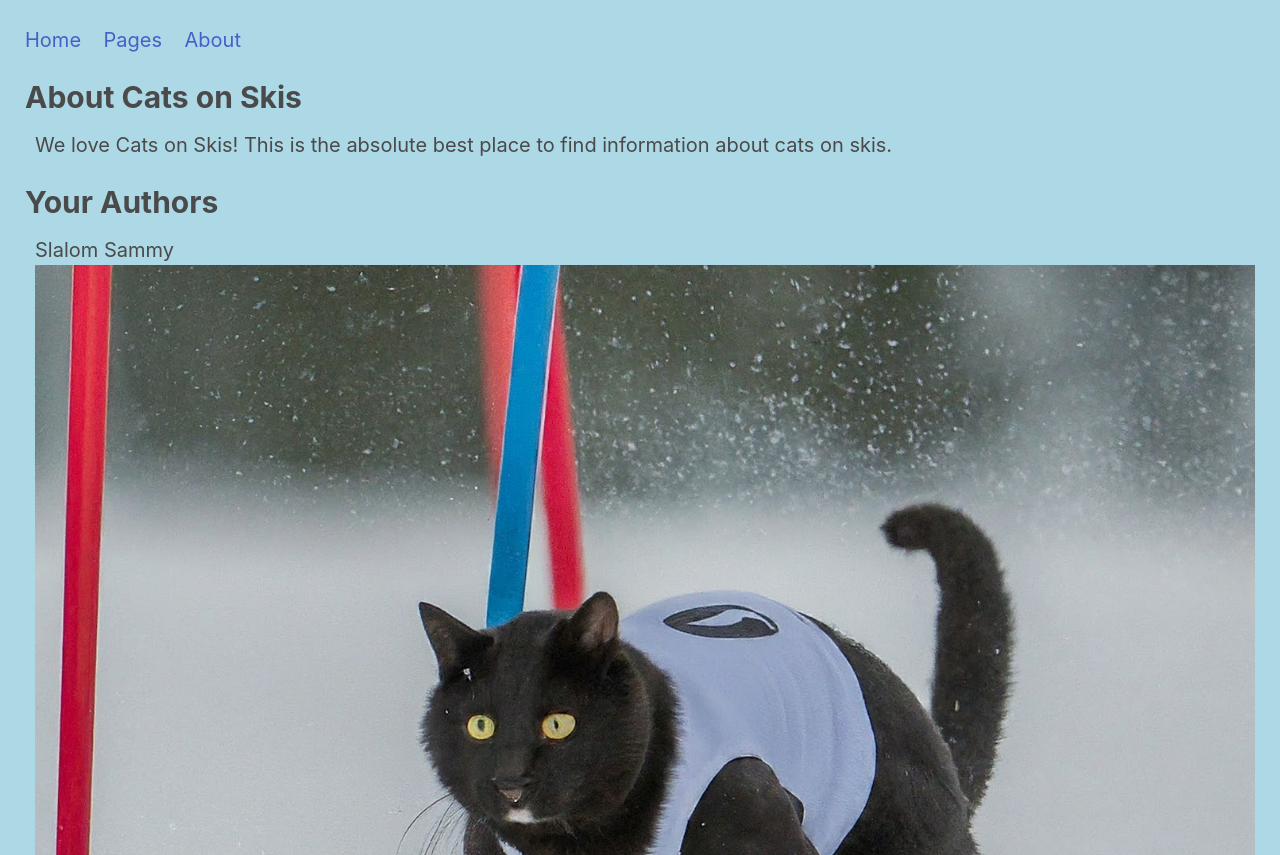
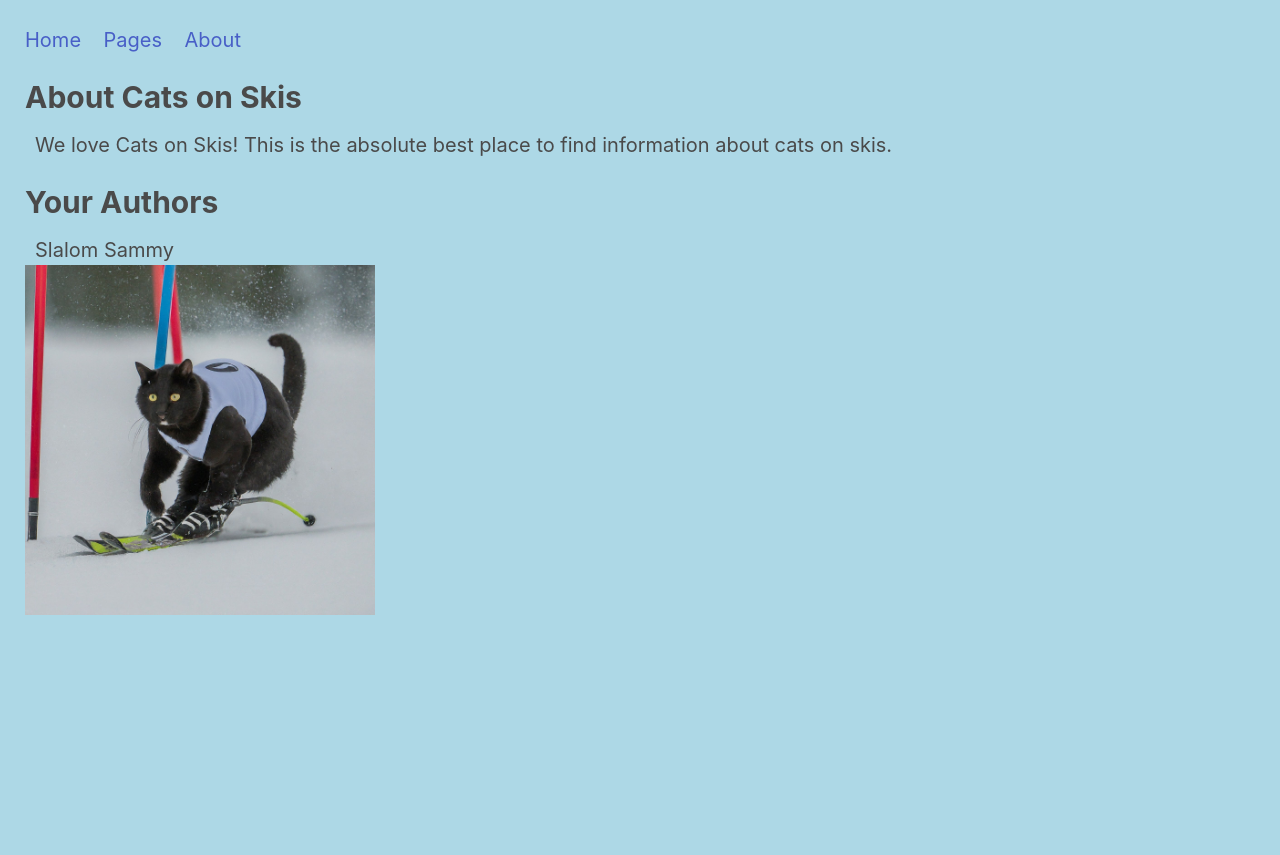
Before and after one commit to TheHex22/lab-4.2.1-starter, a Flask app: page /about in a window 1280 px wide. Shown: the top 855 px of the page. After the commit the page ends 615 px from the top, so only its background shows below. Run offline with Flask 3, Linux system fonts and the light colour scheme.

Commit message:
Update about.html

```diff
--- a/flaskr/templates/about.html
+++ b/flaskr/templates/about.html
@@ -15,7 +15,6 @@ We love Cats on Skis! This is the absolute best place to find information about
 
 <p>
 Slalom Sammy
-<img src="{{ url_for('images', image='slalom-sammy') }}">
 </p>
-
+<img src="{{ url_for('images', image='slalom-sammy') }}" style="width: 350px;">
 {% endblock %}
```
